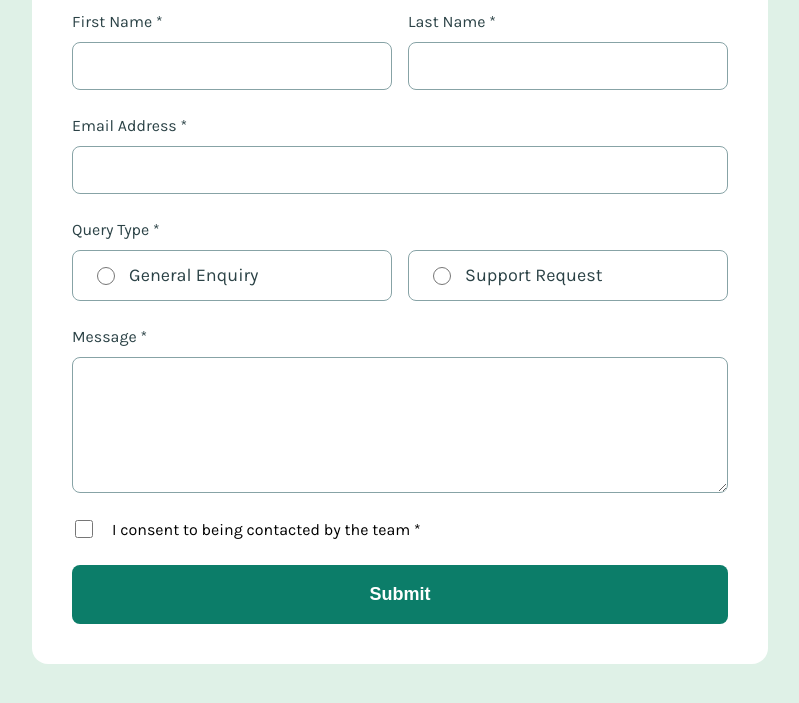
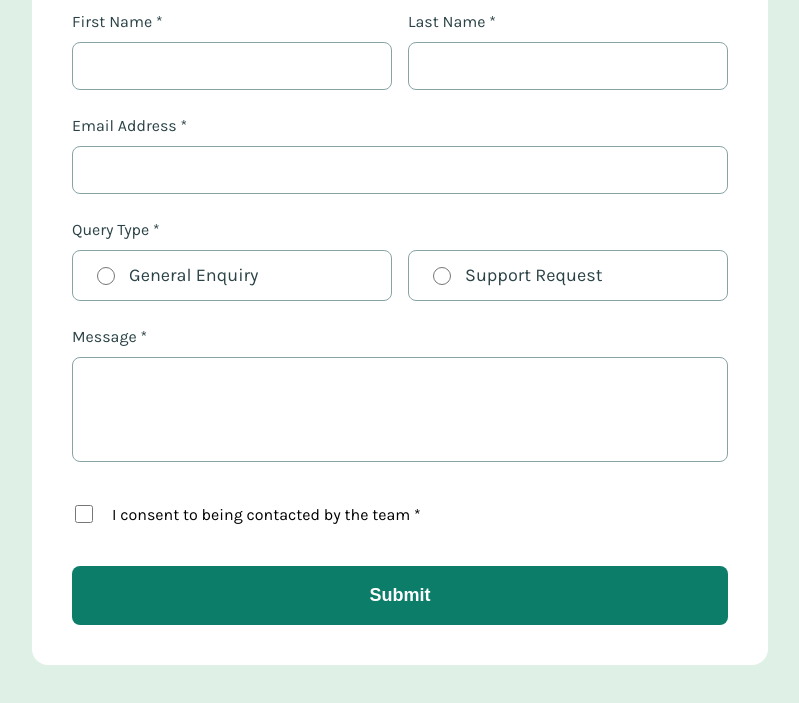
Before and after one commit to hector1234567/fm-contact-form, a plain HTML site: page index.html in a window 1280 px wide. Shown: the part 139-842 px from the top of the page, without its empty margins (240-1039 px from the left). Drawn offline with Linux system fonts and the light colour scheme.

Commit message:
textarea

```diff
--- a/style.css
+++ b/style.css
@@ -97,6 +97,12 @@ textarea {
   border-radius: 0.8rem;
 }
 
+textarea {
+  height: 10.5rem;
+  resize: none;
+  scrollbar-color: var(--Green-600) var(--Green-200);
+}
+
 input:hover,
 textarea:hover {
   border: 0.13rem solid var(--Green-600);
@@ -156,6 +162,7 @@ input[type="radio"] {
   grid-template-columns: min-content auto;
   column-gap: 1.6rem;
   row-gap: 0.8rem;
+  margin: 1.6rem 0;
 }
 
 .form-group__check label {
```
